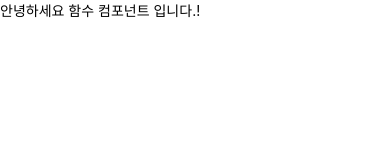
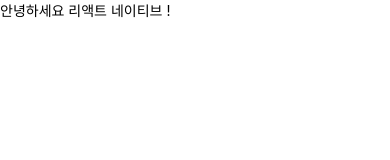
Before and after one commit to heeeun1207/react-native, a React Native app: screen / in a window 390 px wide. Shown: the top 160 px of the page. Built offline with nearby package versions, Linux system fonts and the light colour scheme.

Commit message:
dafaultProps  name 기본값 지정하기 :리액트 네이티브 !

```diff
--- a/App.tsx
+++ b/App.tsx
@@ -1,5 +1,5 @@
 import React from 'react';
-import {SafeAreaView, View, Text} from 'react-native';
+import {SafeAreaView} from 'react-native';
 import Greeting from './components/Greeting';
 
 const App = () => {
--- a/components/Greeting.js
+++ b/components/Greeting.js
@@ -2,12 +2,15 @@ import React from "react";
 import { View,Text } from "react-native";
 
 //함수 컴포넌트
-function Greeting(){
+function Greeting(props){
   return (
     <View>
-        <Text>안녕하세요 함수 컴포넌트 입니다.!</Text>
+        <Text>안녕하세요 {props.name} ! </Text>
     </View>
   );
 }
+Greeting.defaultProps ={
+  name : '리액트 네이티브',
+};
 
 export default Greeting;
```
